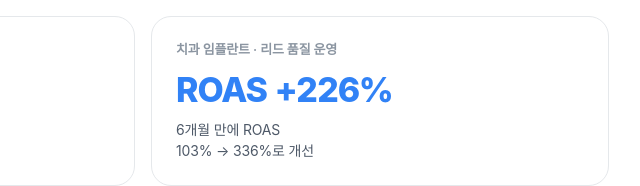
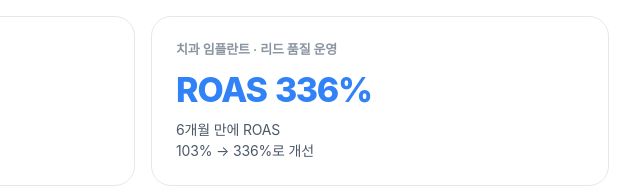
Before and after one commit to jiuk-bot/toss, a plain HTML site: page index.html in a window 1280 px wide. Shown: the part 653-839 px from the top of the page, 497-1137 px from the left. Drawn offline with Linux system fonts and the light colour scheme; a web font is replaced by a local one.

Commit message:
fix(index): 표지 성과 카드 헤드라인 ROAS +226% → ROAS 336%
Co-Authored-By: Claude Opus 4.8 (1M context) <noreply@anthropic.com>

```diff
--- a/index.html
+++ b/index.html
@@ -46,7 +46,7 @@
       </div>
       <div class="stat">
         <div class="cat">치과 임플란트 · 리드 품질 운영</div>
-        <div class="big num">ROAS +226%</div>
+        <div class="big num">ROAS 336%</div>
         <div class="desc">6개월 만에 ROAS<br>103% → 336%로 개선</div>
       </div>
       <div class="stat">
```
